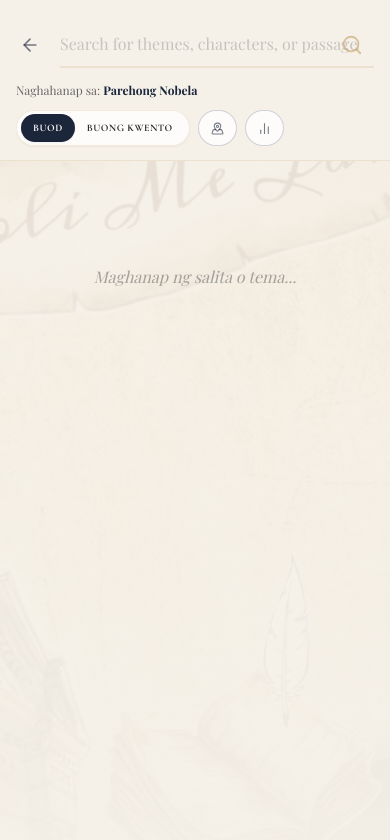
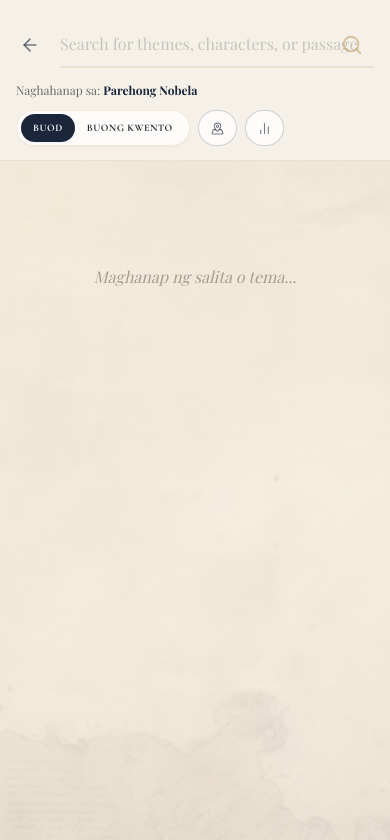
Before and after one commit to mematello/Rizal-Thematic-Exploration, a Next.js app in the folder frontend/: page /search in a window 390 px wide. Shown: the top 840 px of the page. Built offline with nearby package versions, Linux system fonts and the light colour scheme.

Commit message:
fix(ui): eliminate 8x background zoom via fixed viewport backdrop and responsive mobile parchment framing

```diff
--- a/frontend/app/globals.css
+++ b/frontend/app/globals.css
@@ -211,4 +211,65 @@
             color: var(--color-brand-navy);
         }
     }
+
+    /* Fixed Viewport Novel Backdrop: Eliminates 8x zoom-in on scroll containers */
+    .novel-backdrop-layer {
+        position: fixed;
+        inset: 0;
+        pointer-events: none;
+        z-index: -10;
+        transition: opacity 0.7s ease-in-out, background-image 0.7s ease-in-out;
+        background-repeat: no-repeat;
+        background-size: cover;
+    }
+
+    /* Mobile portrait (< 768px): Clean antique parchment texture to prevent 2.5x landscape cropping/zoom */
+    @media (max-width: 767px) {
+        .novel-backdrop-layer[data-novel="noli"] {
+            background-image:
+                radial-gradient(circle at 50% 20%, rgba(197, 160, 101, 0.16) 0%, transparent 60%),
+                linear-gradient(to bottom, rgba(247, 243, 235, 0.92), rgba(247, 243, 235, 0.98)),
+                url('/images/backgrounds/background_1.webp');
+            background-position: center;
+        }
+        .novel-backdrop-layer[data-novel="fili"],
+        .novel-backdrop-layer[data-novel="elfili"] {
+            background-image:
+                radial-gradient(circle at 50% 20%, rgba(141, 45, 45, 0.16) 0%, transparent 60%),
+                linear-gradient(to bottom, rgba(234, 227, 213, 0.92), rgba(234, 227, 213, 0.98)),
+                url('/images/backgrounds/background_1.webp');
+            background-position: center;
+        }
+        .novel-backdrop-layer[data-novel="both"],
+        .novel-backdrop-layer:not([data-novel]) {
+            background-image:
+                linear-gradient(to bottom, rgba(245, 241, 233, 0.92), rgba(245, 241, 233, 0.98)),
+                url('/images/backgrounds/background_1.webp');
+            background-position: center;
+        }
+    }
+
+    /* Tablet & Desktop (>= 768px): Full panoramic upright artwork framing */
+    @media (min-width: 768px) {
+        .novel-backdrop-layer[data-novel="noli"] {
+            background-image:
+                linear-gradient(to bottom, rgba(245, 241, 233, 0.86) 0%, rgba(245, 241, 233, 0.94) 50%, rgba(245, 241, 233, 0.98) 100%),
+                url('/images/backgrounds/noli_background.webp');
+            background-position: center top;
+        }
+        .novel-backdrop-layer[data-novel="fili"],
+        .novel-backdrop-layer[data-novel="elfili"] {
+            background-image:
+                linear-gradient(to bottom, rgba(242, 240, 237, 0.86) 0%, rgba(242, 240, 237, 0.94) 50%, rgba(242, 240, 237, 0.98) 100%),
+                url('/images/backgrounds/elfili_background.webp');
+            background-position: center top;
+        }
+        .novel-backdrop-layer[data-novel="both"],
+        .novel-backdrop-layer:not([data-novel]) {
+            background-image:
+                linear-gradient(to bottom, rgba(245, 241, 233, 0.88), rgba(245, 241, 233, 0.98)),
+                url('/images/backgrounds/background_1.webp');
+            background-position: center top;
+        }
+    }
 }
--- a/frontend/app/page.tsx
+++ b/frontend/app/page.tsx
@@ -158,10 +158,15 @@ export default function Home() {
 
   return (
     <main
-      className={`w-full max-w-full min-w-0 min-h-[100dvh] flex flex-col justify-between transition-colors duration-700 ease-in-out`}
+      className={`w-full max-w-full min-w-0 min-h-[100dvh] flex flex-col justify-between transition-colors duration-700 ease-in-out relative`}
       data-novel={novel}
-      style={backgroundStyle}
     >
+      {/* Fixed viewport backdrop: responsive framing prevents 8x zoom */}
+      <div
+        className="novel-backdrop-layer"
+        data-novel={novel}
+        aria-hidden="true"
+      />
       {/* Header Section */}
       <header
         className={`sticky top-0 z-50 backdrop-blur-xl border-b transition-all duration-500 safe-top ${novel === 'fili'
--- a/frontend/app/search/page.tsx
+++ b/frontend/app/search/page.tsx
@@ -170,10 +170,13 @@ function SearchContent() {
     const backgroundStyle = useNovelBackground(novelFilter);
 
     return (
-        <div
-            className="min-h-screen flex flex-col"
-            style={backgroundStyle}
-        >
+        <div className="min-h-screen flex flex-col relative">
+            {/* Fixed viewport backdrop: responsive framing prevents 8x zoom */}
+            <div
+                className="novel-backdrop-layer"
+                data-novel={novelFilter || 'both'}
+                aria-hidden="true"
+            />
             {/* Sticky Header */}
             <header className="bg-brand-cream/98 border-b border-brand-gold/20 sticky top-0 z-40 backdrop-blur-sm safe-top">
                 <div className="max-w-6xl mx-auto px-4 py-2.5 sm:py-3 flex items-center gap-2 sm:gap-4">
--- a/frontend/components/NovelBackground.tsx
+++ b/frontend/components/NovelBackground.tsx
@@ -18,20 +18,6 @@ export function NovelBackground({ novel }: NovelBackgroundProps) {
                 initial={false}
                 animate={{ opacity: isFili ? 0.12 : 0.05 }}
                 transition={{ duration: 1.5 }}
-            />
-
-            {/* Thematic Background Image Layer */}
-            <motion.div
-                className="absolute inset-0 z-0 bg-no-repeat bg-cover bg-center transition-all duration-1000"
-                initial={false}
-                animate={{
-                    opacity: 0.7,
-                    scale: 1.05,
-                    filter: "blur(4px) brightness(0.9) contrast(1.1)",
-                }}
-                style={{
-                    backgroundImage: novel === "noli" ? "var(--image-bg-noli)" : "var(--image-bg-fili)",
-                }}
             />
 
             {/* Gradient wash to blend image with UI */}
```
Also changed, not shown: 2 other files (tests, documents, lock files or other folders).
